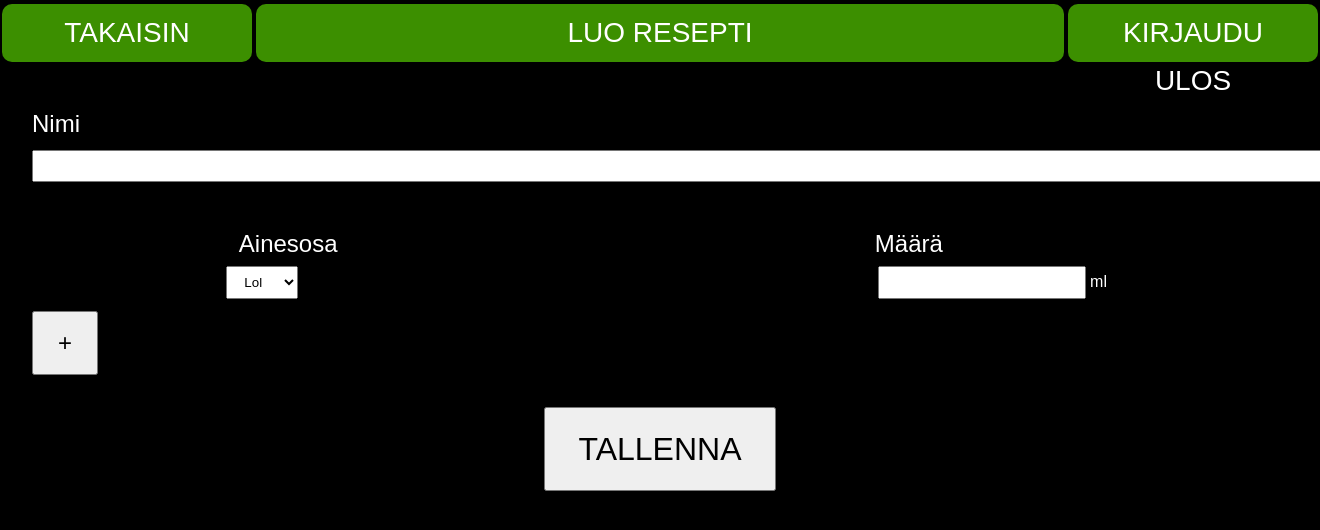
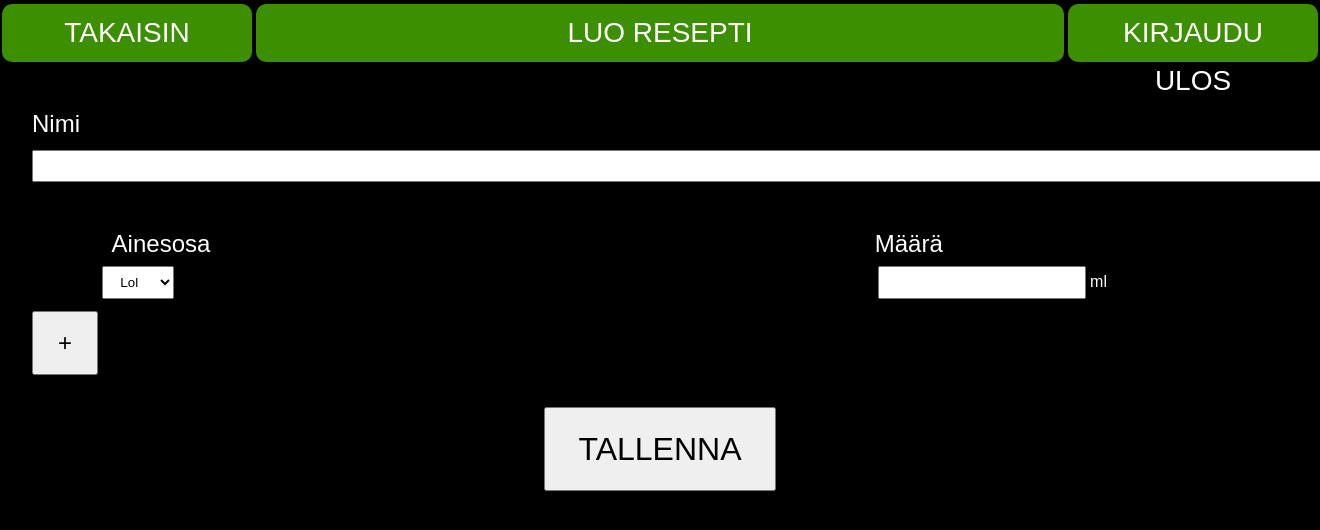
Before and after one commit to ainamaximit/baari-mikko, a Flask app: page /recipes/create in a window 1320 px wide; the page is wider, and only the part inside the window is pictured. Shown: the top 530 px of that part. Run offline with Flask 2, Linux system fonts and the light colour scheme; a user stored in the database is signed in; a database or web service that is not in the repository returns one stand-in record (values such as "Sample title"); parts of the project's set-up code (start-up, migrations or seed data) failed here and were passed over; some libraries are stand-ins or nearby versions.

Commit message:
overflow

```diff
--- a/static/style.css
+++ b/static/style.css
@@ -199,6 +199,10 @@ body {
     width: 100%;
 }
 
+.ingredients-container {
+    overflow-y: auto;
+}
+
 #ingredients-header {
     display: flex;
     margin-top: 2em;
@@ -207,8 +211,8 @@ body {
 }
 
 #ingredients-header-ingredient {
-    width: 50%;
-    margin-left: 15%;
+    width: 60%;
+    margin-left: 5%;
 }
 
 #ingredients-header-amount {
@@ -227,7 +231,7 @@ body {
 }
 
 .ingredients-list-row-remove {
-    width: 15%;
+    width: 5%;
     padding: 0.5em 1em;
 }
 
@@ -236,7 +240,7 @@ body {
 }
 
 .ingredients-list-row-ingredient {
-    width: 50%;
+    width: 60%;
     padding-right: 2em;
 }
 
```
